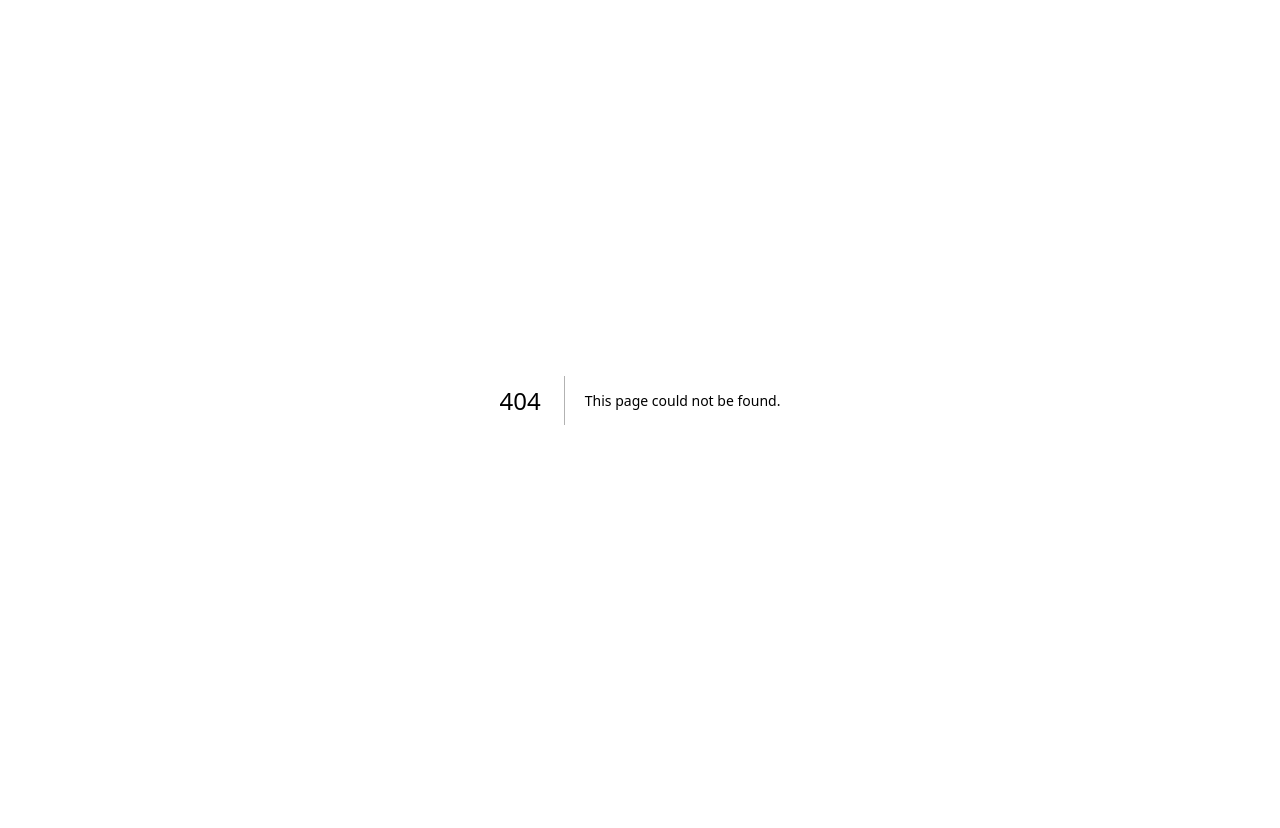
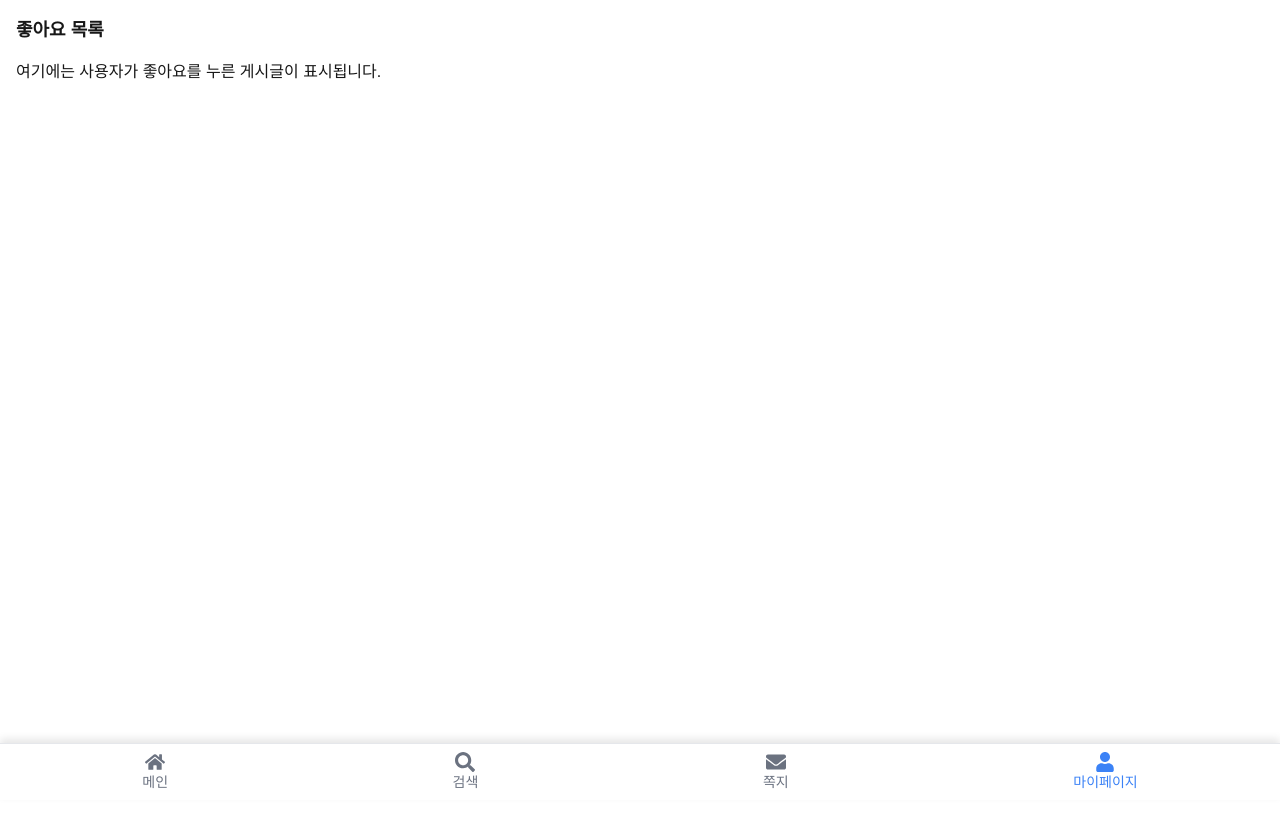
Before and after one commit to Gotkwondo/CodIN-INU-front-end, a Next.js app: page /mypage/profile/likes in a window 1280 px wide. Before the commit this address had no page. Shown: the top 828 px of the page. Built offline with nearby package versions, Linux system fonts and the light colour scheme.

Commit message:
마이페이지

```diff
--- /dev/null
+++ b/src/app/(with-bottom-nav)/mypage/logout/page.tsx
@@ -0,0 +1,8 @@
+export default function LogoutPage() {
+    return (
+        <div className="min-h-screen bg-white p-4">
+            <h1 className="text-lg font-bold mb-4">로그아웃</h1>
+            <p>로그아웃되었습니다. 다시 로그인하려면 홈으로 이동하세요.</p>
+        </div>
+    );
+}
--- /dev/null
+++ b/src/app/(with-bottom-nav)/mypage/profile/likes/page.tsx
@@ -0,0 +1,10 @@
+//http://localhost:3000/profile/likes
+//src/app/(with-bottom-nav)/mypage/profile/likes/page.tsx
+export default function LikesPage() {
+    return (
+        <div className="min-h-screen bg-white p-4">
+            <h1 className="text-lg font-bold mb-4">좋아요 목록</h1>
+            <p>여기에는 사용자가 좋아요를 누른 게시글이 표시됩니다.</p>
+        </div>
+    );
+}
--- /dev/null
+++ b/src/app/(with-bottom-nav)/mypage/profile/posts/page.tsx
@@ -0,0 +1,8 @@
+export default function PostsPage() {
+    return (
+        <div className="min-h-screen bg-white p-4">
+            <h1 className="text-lg font-bold mb-4">게시글 목록</h1>
+            <p>여기에는 사용자의 게시글 목록이 표시됩니다.</p>
+        </div>
+    );
+}
--- /dev/null
+++ b/src/app/(with-bottom-nav)/mypage/settings/block/page.tsx
@@ -0,0 +1,8 @@
+export default function EditProfilePage() {
+    return (
+        <div className="min-h-screen bg-white p-4">
+            <h1 className="text-lg font-bold mb-4">프로필 편집</h1>
+            <p>이 페이지에서 프로필을 편집할 수 있습니다.</p>
+        </div>
+    );
+}
```
Also changed, not shown: src/app/(with-bottom-nav)/mypage/delete-account/page.tsx (added), src/app/(with-bottom-nav)/mypage/profile/comments/page.tsx (added), src/app/(with-bottom-nav)/mypage/profile/edit/page.tsx (added), src/app/(with-bottom-nav)/mypage/profile/scraps/page.tsx (added), src/app/(with-bottom-nav)/mypage/settings/notifications/page.tsx (added).
